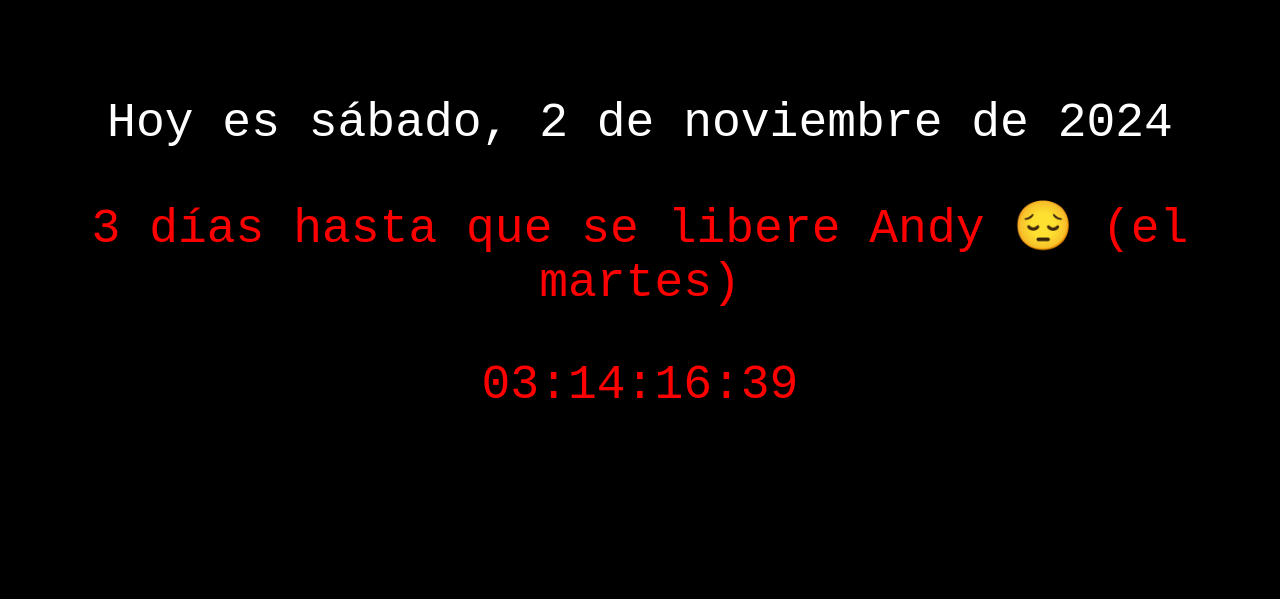
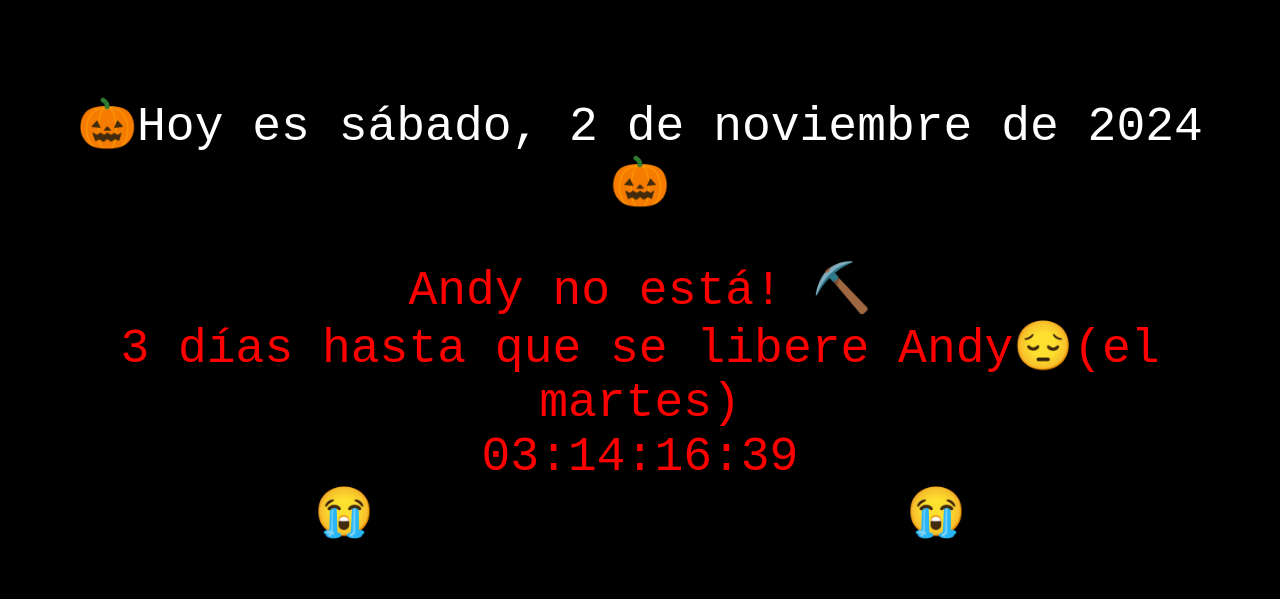
Before and after one commit to emandirola/andy, a plain HTML site: page index.html in a window 1280 px wide. Drawn offline with Linux system fonts and the light colour scheme; a web font is replaced by a local one.

Commit message:
mas lindo :D

```diff
--- a/index.html
+++ b/index.html
@@ -1,7 +1,10 @@
 <!DOCTYPE html>
 
 <head lang="es-AR">
-	<title>Cuándo se libera Andy???</title>
+	<title>🎃 Cuándo se libera Andy???</title>
+	<link rel="preconnect" href="https://fonts.googleapis.com">
+	<link rel="preconnect" href="https://fonts.gstatic.com" crossorigin>
+	<link href="https://fonts.googleapis.com/css2?family=Rubik+Wet+Paint&display=swap" rel="stylesheet">
 	<style>
 		body {
 			margin: 0;
@@ -11,7 +14,7 @@
 			background-color: black;
 			color: white;
 			font-size: xxx-large;
-			font-family: monospace, sans-serif;
+			font-family: "Rubik Wet Paint", monospace, sans-serif;
 			text-align: center;
 		}
 
@@ -21,6 +24,79 @@
 
 		.boo {
 			color: red;
+		}
+		@keyframes jump-shaking {
+			0% { transform: translateX(0) }
+			25% { transform: translateY(-9px) }
+			35% { transform: translateY(-9px) rotate(calc(var(--rotate))) }
+			55% { transform: translateY(-9px) rotate(calc(-1 * var(--rotate))) }
+			65% { transform: translateY(-9px) rotate(calc(var(--rotate))) }
+			75% { transform: translateY(-9px) rotate(calc(-1 * var(--rotate))) }
+			100% { transform: translateY(0) rotate(0) }
+		}
+		@keyframes count {
+			0% { transform: translateZ(0) scale(1.05) }
+			50% { transform: translateZ(0) scale(1) }
+			100% { transform: translateZ(0) scale(1)}
+		}
+		#counter {
+			--rotate: 5deg;
+			display: inline-block;
+			transform: translateZ(0);
+		}
+		.shake {
+			animation: count 1s ease-out;
+		}
+		.content {
+			display: inline-grid;
+			grid-template-rows: .5fr 1fr .5fr;
+		}
+		.party {
+			display: grid;
+			grid-template-columns: 1fr 1fr;
+		}
+		@keyframes party {
+			0% { transform: rotateY(var(--rotate)) translateX(var(--translate)) }
+			100% { transform: rotateY(var(--rotate)) translateX(var(--translate)) scale(1.2) }
+		}
+		@keyframes sad {
+			0% { transform: initial }
+			25% { transform: scale(1.05) skew(var(--rotate)) }
+			50% { transform: initial }
+			75% { transform: scale(1.05) skew(calc(-1 * var(--rotate))); }
+			100% { transform: initial }
+		}
+		.yay + .party .icon {
+			--rotate: 0deg;
+			--translate: 0%;
+		}
+		.yay + .party .icon.right {
+			--rotate: 180deg;
+			--translate: -100%;
+		}
+		.boo + .party .icon {
+			--rotate: -10deg;
+		}
+		.boo + .party .icon.right {
+			--rotate: 10deg;
+		}
+		.icon::before {
+			display: inline-block;
+			transform-origin: 0 100%;
+		}
+		.yay + .party .icon::before {
+			animation: party alternate .25s ease-out infinite;
+		}
+		.boo + .party .icon::before {
+			animation: sad forwards 1s linear infinite;
+			transform-origin: 50% 100%;
+		}
+
+		.yay + .party .icon::before {
+			content: '🎉';
+		}
+		.boo + .party .icon::before {
+			content: '😭';
 		}
 	</style>
 	<script>
@@ -34,6 +110,7 @@
 
 		function updateCountdown() {
 			const now = new Date();
+			//now.setDate(now.getDate() - 1);
 			const elapsed = now - startDate;
 			const cycleTime = elapsed % (shiftLength * 2);
 
@@ -42,13 +119,13 @@
 				targetDate = new Date(now.getTime() + (shiftLength - cycleTime));
 				const days = Math.floor((targetDate - now) / msInADay);
 				const name = targetDate.toLocaleDateString('es-AR', {weekday: 'long'})
-				statusMessage = `${days} días hasta que se libere Andy 😔 (el ${name})`
+				statusMessage = `Andy no está! ⛏️<br>${days} días hasta que se libere Andy😔(el ${name})`
 				className = 'boo';
 			} else {
 				targetDate = new Date(now.getTime() + (2 * shiftLength - cycleTime));
 				const days = Math.floor((targetDate - now) / msInADay);
 				const name = targetDate.toLocaleDateString('es-AR', {weekday: 'long'})
-				statusMessage = `Andy está libre! 😄<br>(${days} días hasta que nos abandone 😔, el ${name})`
+				statusMessage = `Andy está libre! 😄<br>${days} días hasta que nos abandone 😔, el ${name}`
 				className = 'yay';
 			}
 
@@ -59,11 +136,14 @@
 			const seconds = Math.floor((remainingTime % (60 * 1000)) / 1000);
 
 			document.getElementById('date').innerHTML =
-				`Hoy es ${now.toLocaleDateString('es-AR', {dateStyle: 'full'})}`;
+				`🎃Hoy es ${now.toLocaleDateString('es-AR', {dateStyle: 'full'})}🎃`;
 			document.getElementById('message').className = className;
 			document.getElementById('status').innerHTML = statusMessage;
-			document.getElementById('counter').innerHTML =
+			const counter = document.getElementById('counter');
+			counter.innerHTML =
 				`${pad(days)}:${pad(hours)}:${pad(minutes)}:${pad(seconds)}`;
+			counter.classList.remove('shake');
+			setTimeout(() => counter.classList.add('shake'), 0);
 		}
 
 		window.onload = updateCountdown;
@@ -72,9 +152,16 @@
 </head>
 
 <body>
-	<p id="date"></p>
-	<span id="message">
-		<p id="status"></p>
-		<p id="counter"></p>
-	</span>
+	<div class="content">
+		<p id="date"></p>
+		<span id="message">
+			<span id="status"></span>
+			<br />
+			<span id="counter"></span>
+		</span>
+		<span class="party">
+			<span class="icon"></span>
+			<span class="icon right"></span>
+		</span>
+	</div>
 </body>
```
